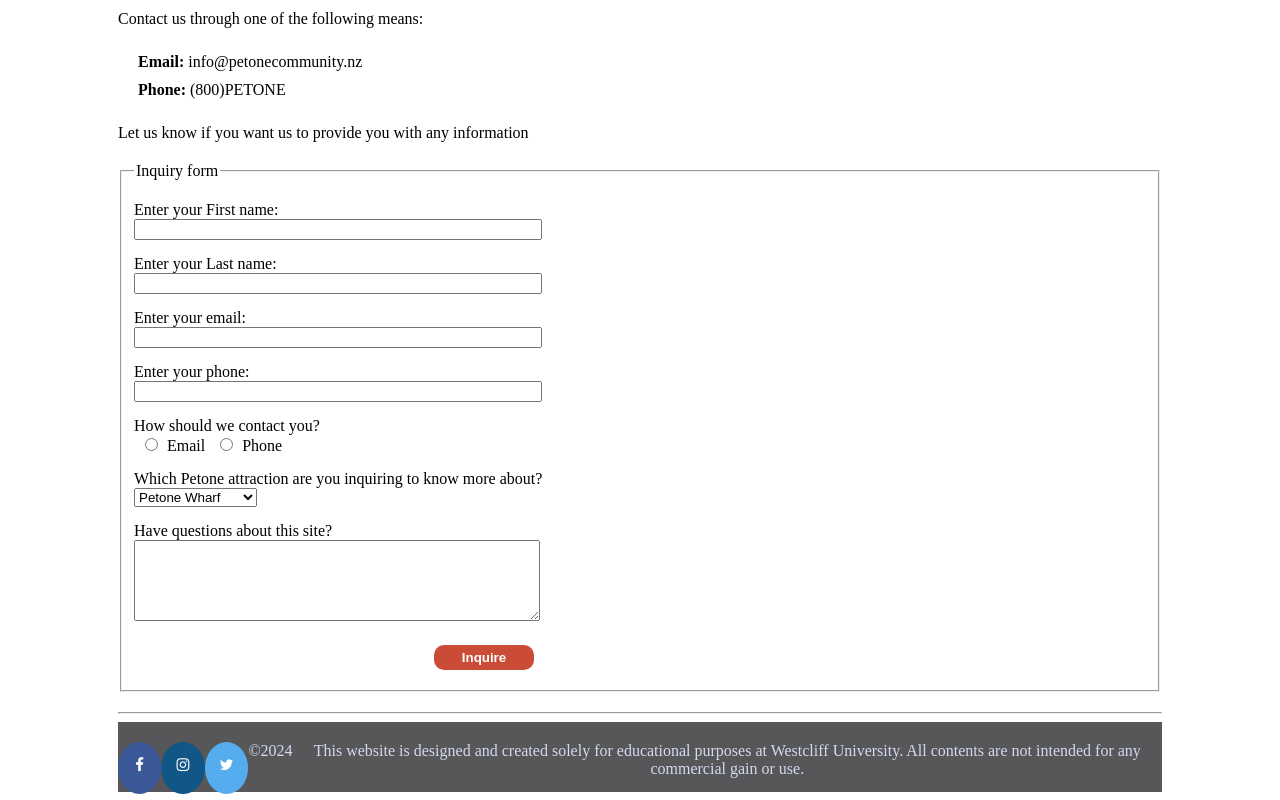
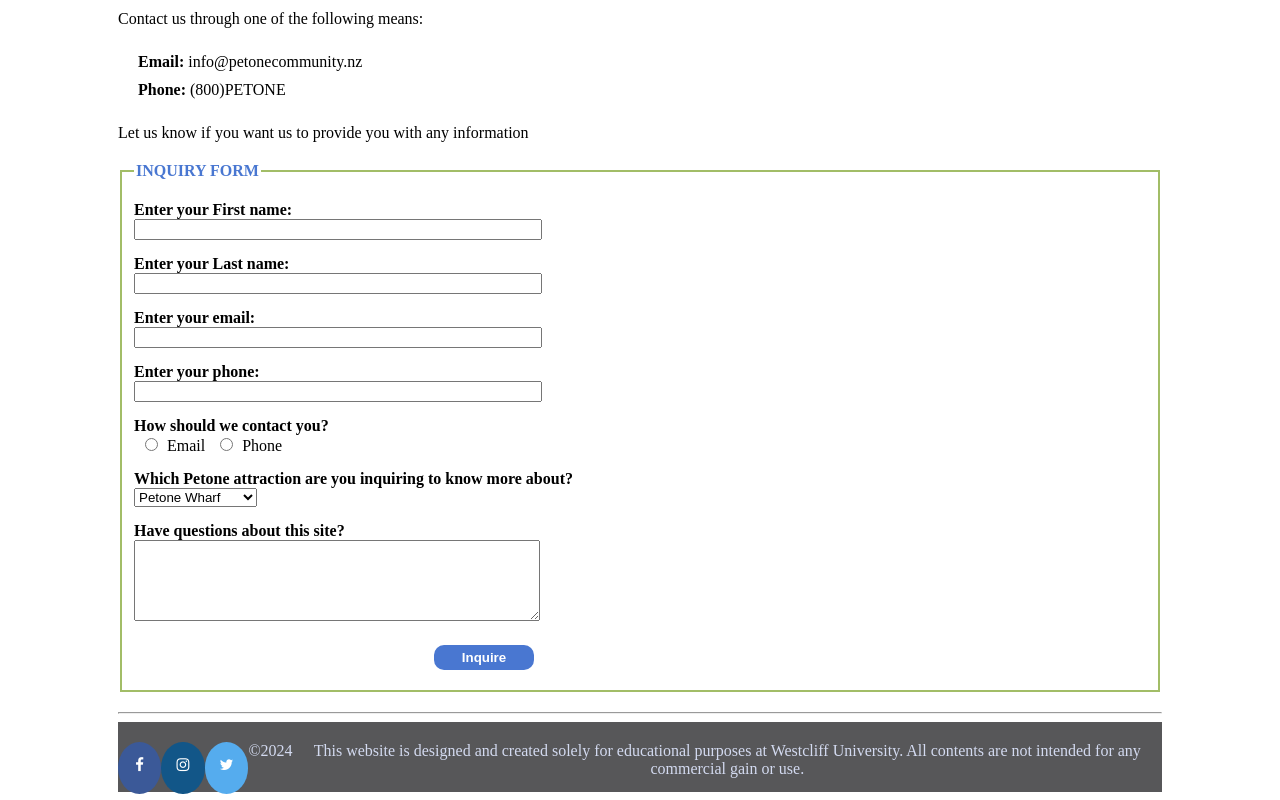
Before and after one commit to kenneth-ee-t/m1-assignment, a plain HTML site: page contact.html in a window 1280 px wide. Shown: the part 514-1314 px from the top of the page. Drawn offline with Linux system fonts and the light colour scheme.

Commit message:
added style to form

```diff
--- a/contact.html
+++ b/contact.html
@@ -30,7 +30,7 @@
             </ul>
         <section>
             <P>Let us know if you want us to provide you with any information</P>
-            <form action="/contact" method="post">
+            <form action="contact" method="post">
                 <fieldset>
                     <legend>Inquiry form</legend>
                     <label>Enter your First name:</label>
--- a/style.css
+++ b/style.css
@@ -191,9 +191,20 @@ hr {
 
 
 /*styling form */
+legend {
+    font-size: 1em;
+    font-weight: bold;
+    text-transform: uppercase;
+    color: #4977d1 ;
+}
+fieldset {
+    border: solid 2px #a2bd67;
+}
+
 label {
     display: block;
-    margin: 15px 0 0
+    margin: 15px 0 0;
+    font-weight: bold;
 }
 input, textarea {
     width: 400px;
@@ -205,7 +216,7 @@ input[type="submit"]{
     display:block;
     margin: 20px 0 10px 0;
     width: 100px;
-    background-color: #ca4c36;
+    background-color: #4977d1;
     border: 0px;
     color: white;
     padding: 5px;
```
